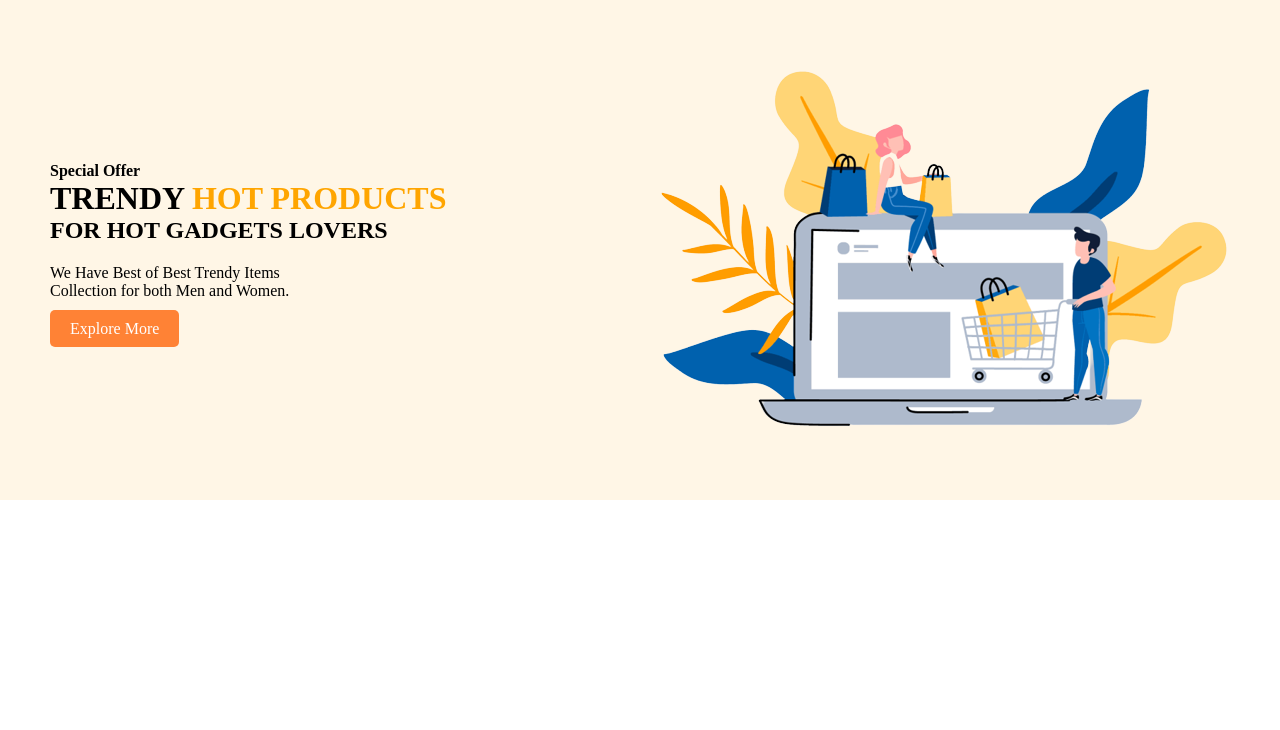
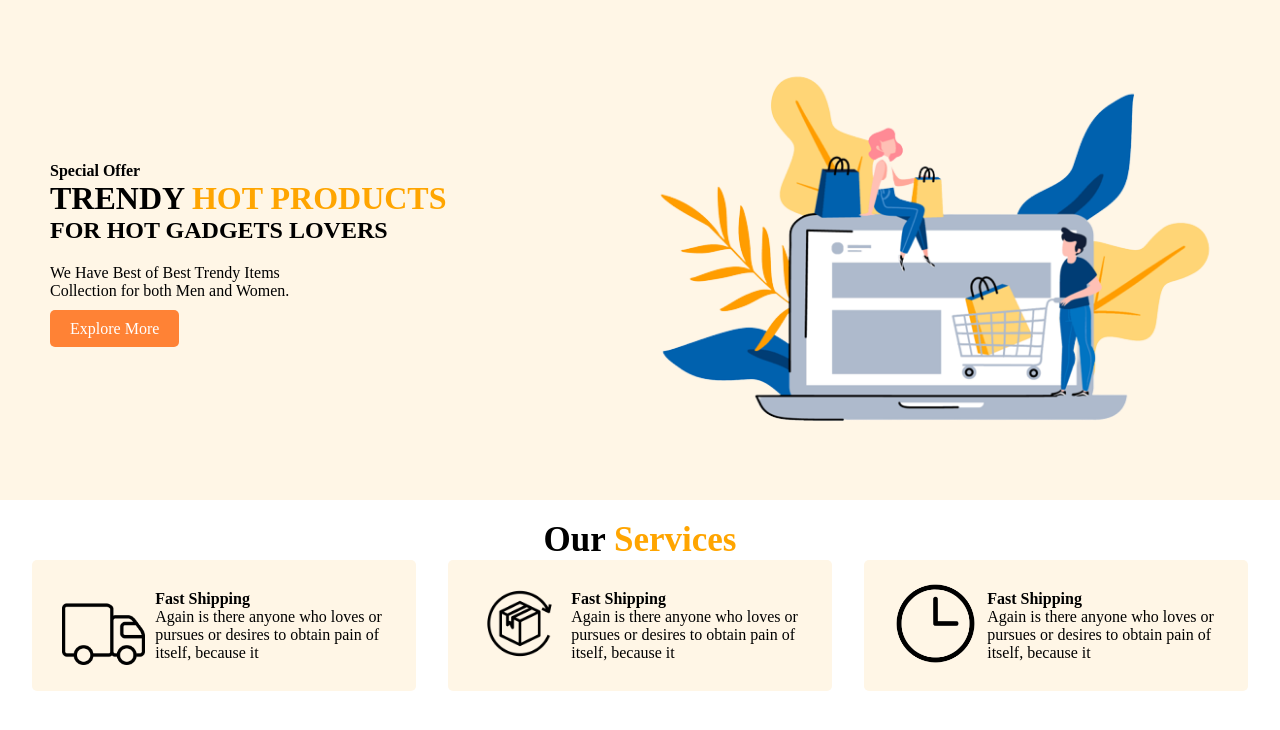
Before and after one commit to swadebsharma10/tech-store-resource, a plain HTML site: page index.html in a window 1280 px wide. Drawn offline with Linux system fonts and the light colour scheme.

Commit message:
added services section

```diff
--- a/index.html
+++ b/index.html
@@ -25,5 +25,48 @@
     </header>
     <!-- Header section end -->
 
+    <!-- main section start -->
+    <main>
+        <!-- ====services-section start ==== -->
+        <section id="services-section">
+            <h2 style="text-align: center; font-size: 35px;">Our <span class="orange-text">Services</span></h2>
+            <div class="services-section-container">
+               <div class="service-box">
+                <div class="service-icon">
+                    <img src="images/icons/delivery.png" alt="">
+                </div>
+                <div class="service-text">
+                    <h4>Fast Shipping </h4>
+                    <p>Again is there anyone who loves or pursues or desires to obtain pain of itself, because it</p>
+                </div>
+               </div>
+               <div class="service-box">
+                <div class="service-icon">
+                    <img src="images/icons/return.png" alt="">
+                </div>
+                <div class="service-text">
+                    <h4>Fast Shipping </h4>
+                    <p>Again is there anyone who loves or pursues or desires to obtain pain of itself, because it</p>
+                </div>
+               </div>
+               <div class="service-box">
+                <div class="service-icon">
+                    <img src="images/icons/clock.png" alt="">
+                </div>
+                <div class="service-text">
+                    <h4>Fast Shipping </h4>
+                    <p>Again is there anyone who loves or pursues or desires to obtain pain of itself, because it</p>
+                </div>
+               </div>
+            </div>
+        </section>
+        <!-- ====services-section end ==== -->
+
+        <!-- ====products-section start ==== -->
+
+
+        <!-- ====products-section end ==== -->
+    </main>
+    <!-- main section end -->
 </body>
 </html>
--- a/styles/style.css
+++ b/styles/style.css
@@ -27,6 +27,9 @@ body{
 .header-img{
     width: 50%;
 }
+.header-img img{
+    width: 100%;
+}
 .btn{
     text-decoration: none;
     background-color: #FF8235;
@@ -39,4 +42,33 @@ body{
 }
 
 /* Header style end */
-/* Header style end */
+
+
+/* services-section style  start*/
+.services-section-container{
+    display: flex;
+    justify-content: space-evenly;
+}
+#services-section{
+    width: 100%;
+    margin: 20px auto;
+}
+.service-box{
+    width: 30%;
+    background-color: #FFF6E6 ;
+    padding: 12px 20px;
+    display: flex;
+    align-items: center;
+    border-radius: 5px;
+}
+.service-icon{
+    width: 30%;
+}
+.service-icon img{
+    width: 100%;
+    padding: 10px;
+}
+.service-text{
+    width: 70%;
+}
+/* services-section style  start*/
```
